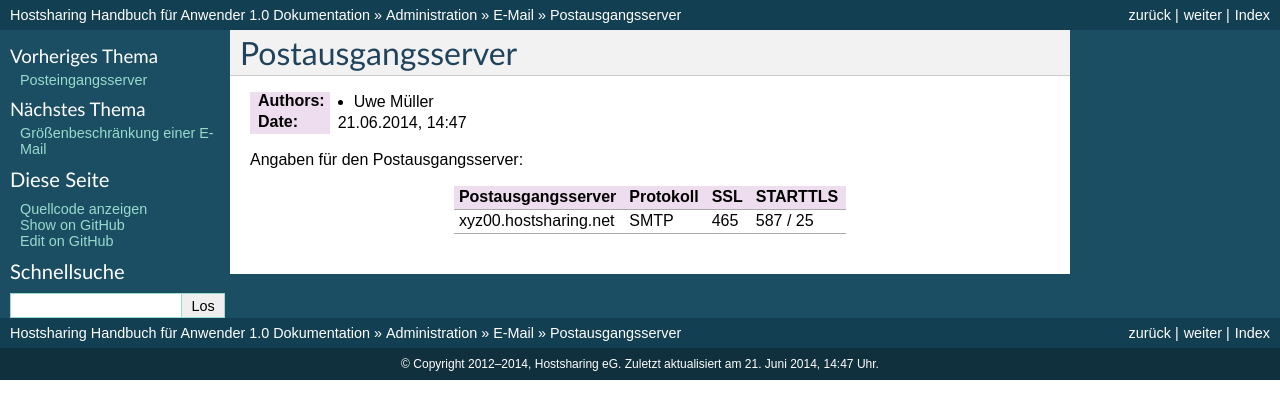
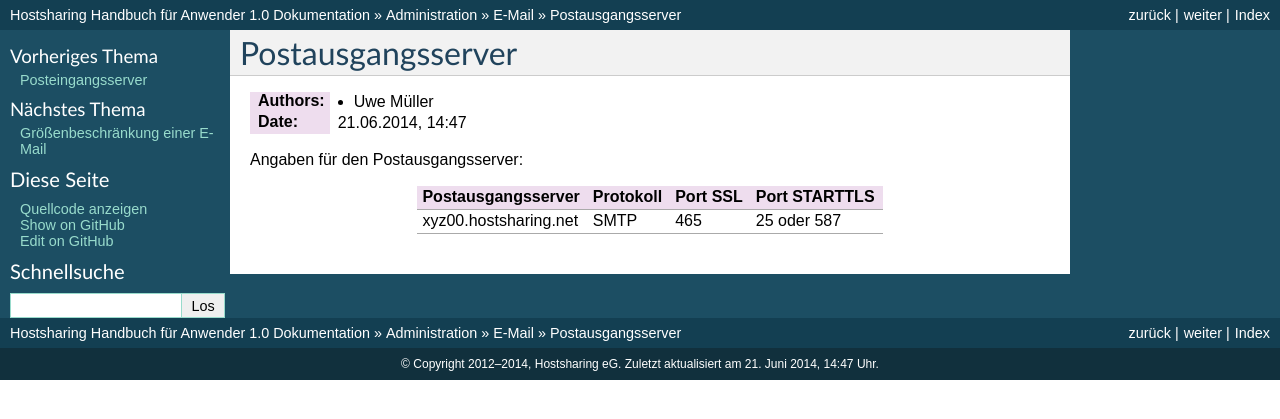
Before and after one commit to hostsharing/hs.docs.users, a Sphinx documentation site: the page built from source/administration/email/postausgangsserver.rst, in a window 1280 px wide. Shown: the top 419 px of the page. Built offline with Sphinx 7.4.7, drawn with Linux system fonts in a browser that asks for light colours; pages that are not in the unit, such as notebooks, are missing from menus.

Commit message:
Formatted tables.

```diff
--- a/source/administration/email/postausgangsserver.rst
+++ b/source/administration/email/postausgangsserver.rst
@@ -9,13 +9,10 @@ Postausgangsserver
 
 :Date: |date|, |time|
 
-
-
 Angaben für den Postausgangsserver:
 
-
-+-----------------------+------------+-------+-----------+
-| Postausgangsserver    |  Protokoll |  SSL  |  STARTTLS |
-+=======================+============+=======+===========+
-| xyz00.hostsharing.net | SMTP       |   465 | 587 /  25 |
-+-----------------------+------------+-------+-----------+
++-----------------------+-----------+----------+---------------+
+| Postausgangsserver    | Protokoll | Port SSL | Port STARTTLS |
++=======================+===========+==========+===============+
+| xyz00.hostsharing.net | SMTP      | 465      | 25 oder 587   |
++-----------------------+-----------+----------+---------------+
```
Also changed, not shown: source/administration/email/posteingangsserver.rst (+7 -8 lines).
